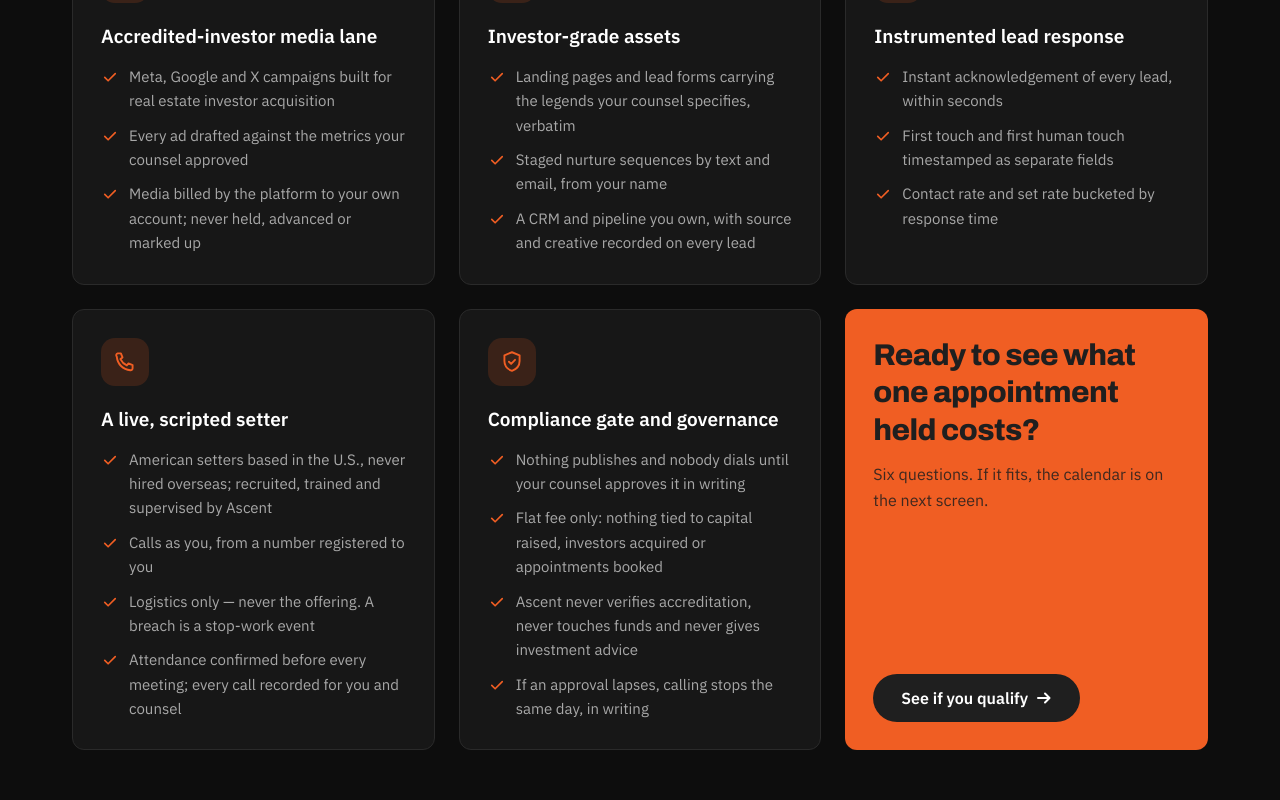
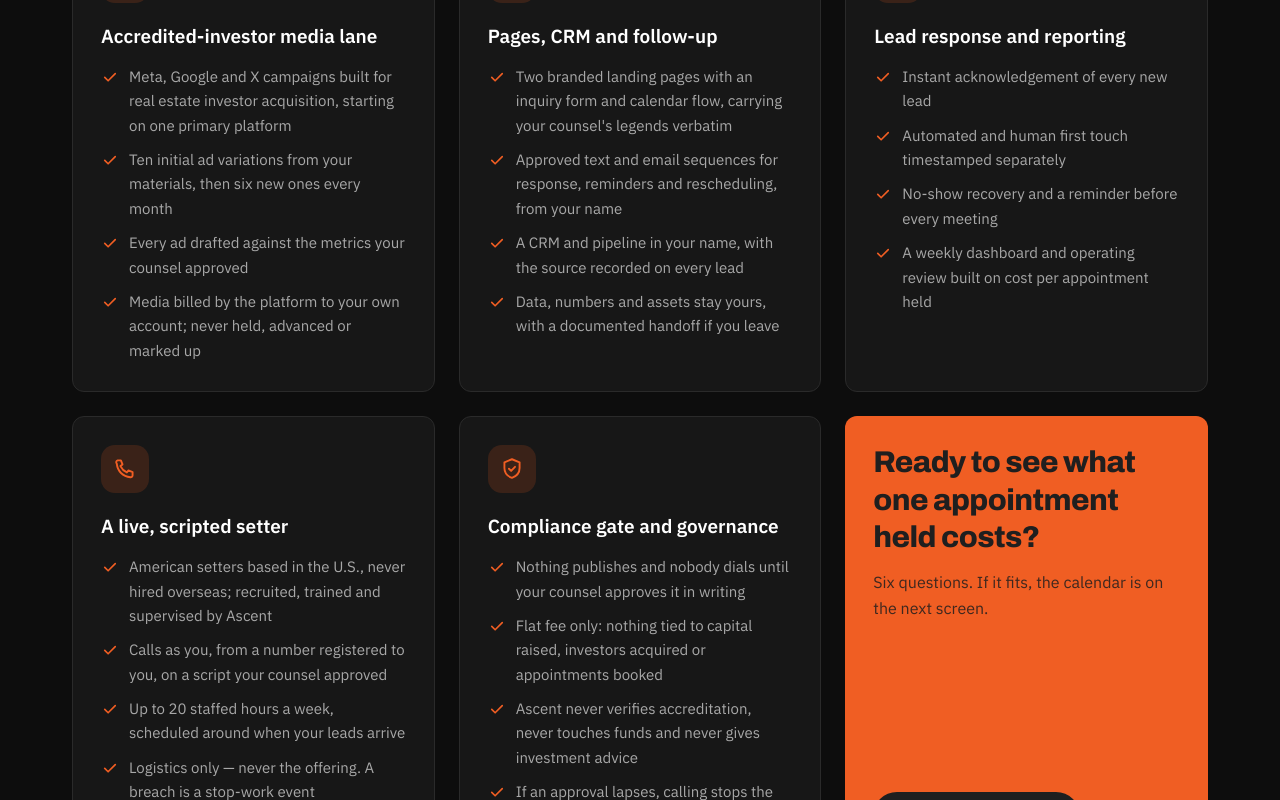
Before and after one commit to cj-real-estate/ASCENT, a Next.js app: page /sponsors in a window 1280 px wide. Shown: the part 4820-5620 px from the top of the page. Built offline with nearby package versions, Linux system fonts and the light colour scheme.

Commit message:
Sponsor page: rewrite 'What's included' from Offers & Pricing
Co-Authored-By: Claude Opus 5.5 <noreply@anthropic.com>
Claude-Session: https://claude.ai/code/session_01Be27PrYBbAb4oZRm6Spg1e

```diff
--- a/content/verticals/sponsors.ts
+++ b/content/verticals/sponsors.ts
@@ -722,36 +722,43 @@ export const sponsorsPage: SponsorPageContent = {
     cta: "Book a scoping call",
   },
 
+  // Rewritten 2026-10-07 from the Company Hub's Offers & Pricing (the
+  // Managed Investor Pipeline scope, implementation deliverables and
+  // ongoing delivery limits) and Delivery Boundaries. No prices: the fee
+  // is quoted in writing after the scoping call.
   included: {
     eyebrow: "FULL-SERVICE INVESTOR ACQUISITION",
     h2: "What's included in the Ascent system.",
-    sub: "End-to-end investor acquisition for real estate sponsors — everything from the first impression to the meeting that is held, inside a structure your counsel approved.",
+    sub: "The media, the follow-up and a live setter, run as one system from the first ad to the meeting that is held, inside a structure your counsel approved. Every asset is yours.",
     cards: [
       {
         icon: "megaphone",
         title: "Accredited-investor media lane",
         bullets: [
-          "Meta, Google and X campaigns built for real estate investor acquisition",
+          "Meta, Google and X campaigns built for real estate investor acquisition, starting on one primary platform",
+          "Ten initial ad variations from your materials, then six new ones every month",
           "Every ad drafted against the metrics your counsel approved",
           "Media billed by the platform to your own account; never held, advanced or marked up",
         ],
       },
       {
         icon: "stack",
-        title: "Investor-grade assets",
+        title: "Pages, CRM and follow-up",
         bullets: [
-          "Landing pages and lead forms carrying the legends your counsel specifies, verbatim",
-          "Staged nurture sequences by text and email, from your name",
-          "A CRM and pipeline you own, with source and creative recorded on every lead",
+          "Two branded landing pages with an inquiry form and calendar flow, carrying your counsel's legends verbatim",
+          "Approved text and email sequences for response, reminders and rescheduling, from your name",
+          "A CRM and pipeline in your name, with the source recorded on every lead",
+          "Data, numbers and assets stay yours, with a documented handoff if you leave",
         ],
       },
       {
         icon: "loop",
-        title: "Instrumented lead response",
+        title: "Lead response and reporting",
         bullets: [
-          "Instant acknowledgement of every lead, within seconds",
-          "First touch and first human touch timestamped as separate fields",
-          "Contact rate and set rate bucketed by response time",
+          "Instant acknowledgement of every new lead",
+          "Automated and human first touch timestamped separately",
+          "No-show recovery and a reminder before every meeting",
+          "A weekly dashboard and operating review built on cost per appointment held",
         ],
       },
       {
@@ -759,9 +766,10 @@ export const sponsorsPage: SponsorPageContent = {
         title: "A live, scripted setter",
         bullets: [
           "American setters based in the U.S., never hired overseas; recruited, trained and supervised by Ascent",
-          "Calls as you, from a number registered to you",
+          "Calls as you, from a number registered to you, on a script your counsel approved",
+          "Up to 20 staffed hours a week, scheduled around when your leads arrive",
           "Logistics only — never the offering. A breach is a stop-work event",
-          "Attendance confirmed before every meeting; every call recorded for you and counsel",
+          "Every call recorded for you and counsel",
         ],
       },
       {
```
